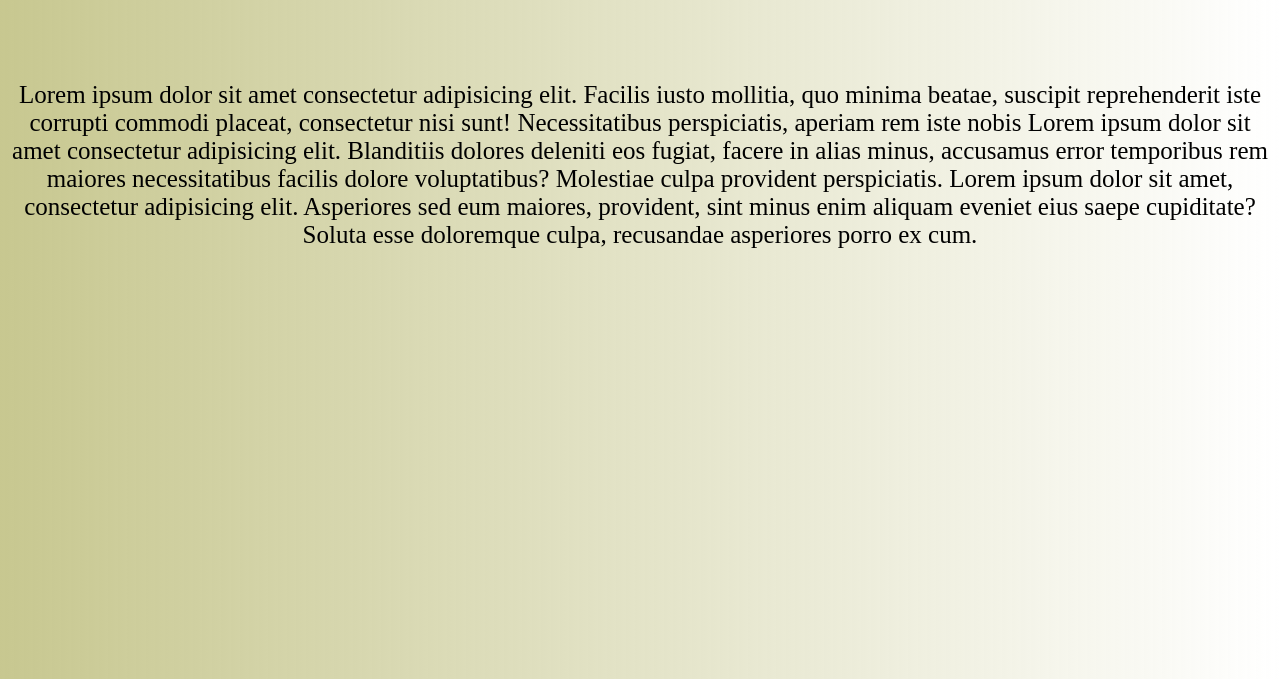
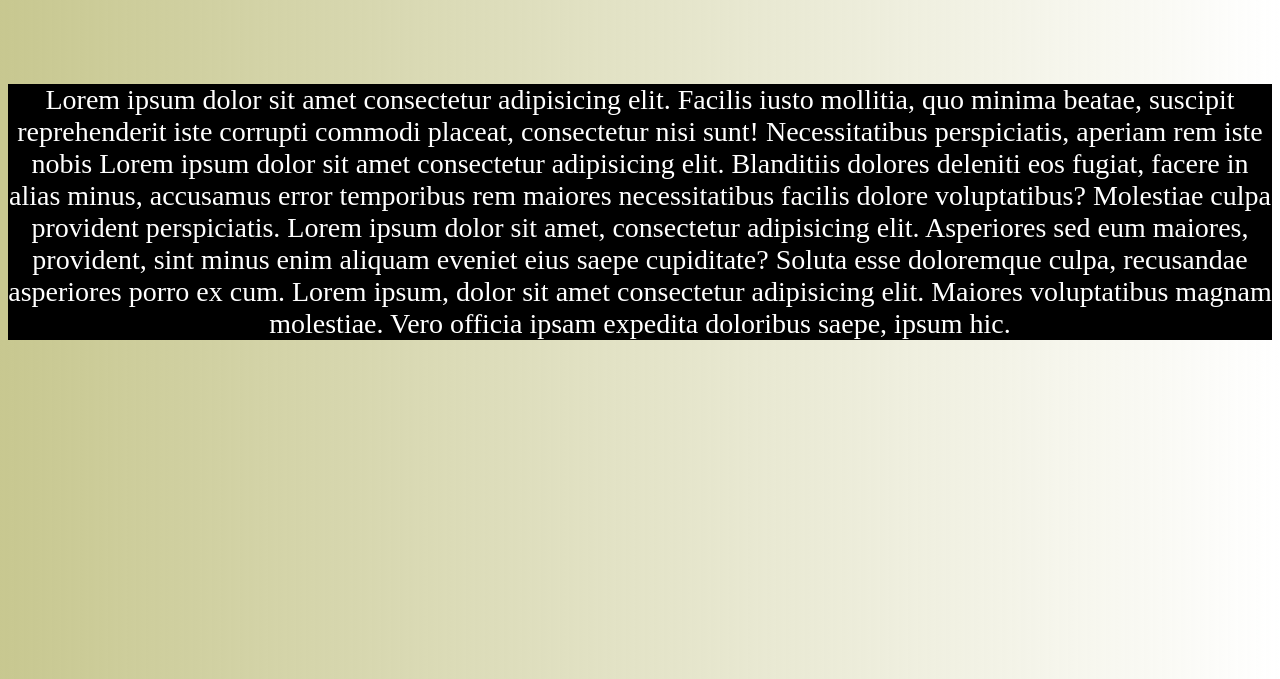
Before and after one commit to Asghar431/github-try, a plain HTML site: page index.html in a window 1280 px wide. In both pictures the pointer is over the element 640 px from the left and 286 px from the top of the page. Shown: the part 121-800 px from the top of the page. Drawn offline with Linux system fonts and the light colour scheme.

Commit message:
after changes

```diff
--- a/index.html
+++ b/index.html
@@ -10,7 +10,7 @@
     <section>
     <h1>WELCOME MY HOME PAGE</h1>
     <br><br>
-    <p>Lorem ipsum dolor sit amet consectetur adipisicing elit. Facilis iusto mollitia, quo minima beatae, suscipit reprehenderit iste corrupti commodi placeat, consectetur nisi sunt! Necessitatibus perspiciatis, aperiam rem iste nobis Lorem ipsum dolor sit amet consectetur adipisicing elit. Blanditiis dolores deleniti eos fugiat, facere in alias minus, accusamus error temporibus rem maiores necessitatibus facilis dolore voluptatibus? Molestiae culpa provident perspiciatis. Lorem ipsum dolor sit amet, consectetur adipisicing elit. Asperiores sed eum maiores, provident, sint minus enim aliquam eveniet eius saepe cupiditate? Soluta esse doloremque culpa, recusandae asperiores porro ex cum.</p>
+    <p>Lorem ipsum dolor sit amet consectetur adipisicing elit. Facilis iusto mollitia, quo minima beatae, suscipit reprehenderit iste corrupti commodi placeat, consectetur nisi sunt! Necessitatibus perspiciatis, aperiam rem iste nobis Lorem ipsum dolor sit amet consectetur adipisicing elit. Blanditiis dolores deleniti eos fugiat, facere in alias minus, accusamus error temporibus rem maiores necessitatibus facilis dolore voluptatibus? Molestiae culpa provident perspiciatis. Lorem ipsum dolor sit amet, consectetur adipisicing elit. Asperiores sed eum maiores, provident, sint minus enim aliquam eveniet eius saepe cupiditate? Soluta esse doloremque culpa, recusandae asperiores porro ex cum. Lorem ipsum, dolor sit amet consectetur adipisicing elit. Maiores voluptatibus magnam molestiae. Vero officia ipsam expedita doloribus saepe, ipsum hic.</p>
     </section>
 
 
--- a/style.css
+++ b/style.css
@@ -15,3 +15,10 @@ h1{
 p{
     font-size: 25px;
 }
+
+p:hover{
+    font-size: 28px;
+    background-color: black;
+    color: white;
+    transition: 0.4s;
+}
```
